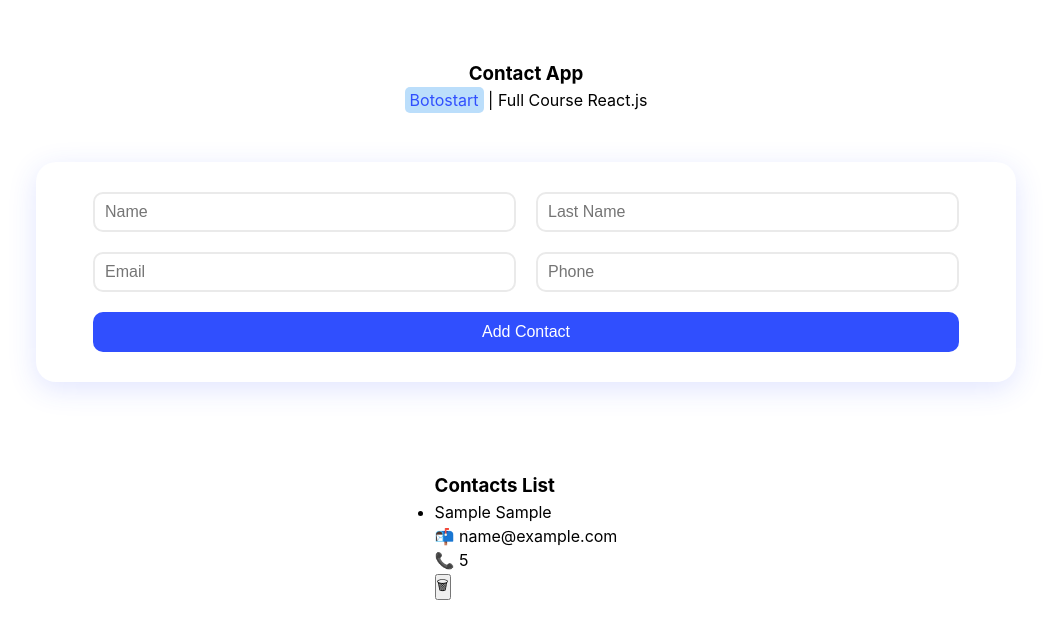
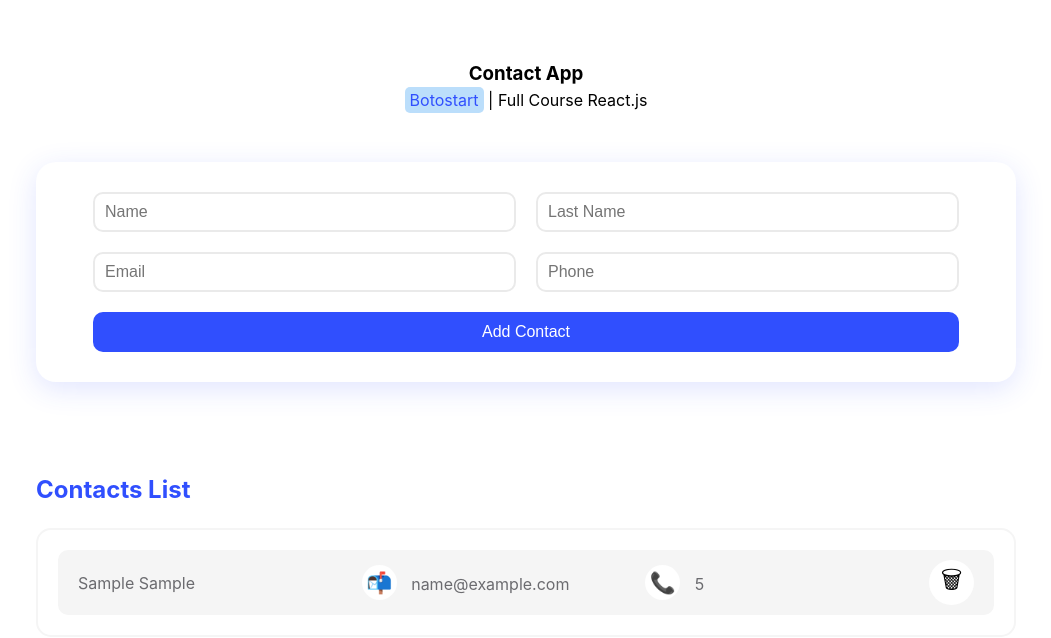
Before and after one commit to alirezaprime/Contact-App-, a React (Vite) app: page / in a window 1280 px wide. Both pictures are taken after typing "Sample", "Sample", "name@example.com", "5" into the empty fields and a click on the button "Add Contact". Shown: the top 638 px of the page, without its empty margins (114-1165 px from the left). Built offline with nearby package versions, Linux system fonts and the light colour scheme.

Commit message:
project is done

```diff
--- a/src/component/ContactItem.jsx
+++ b/src/component/ContactItem.jsx
@@ -1,11 +1,11 @@
+import styles from "./ContactItem.module.css";
+
 function ContactItem({
   data: { id, name, lastName, email, phone },
   deleteHandler,
 }) {
   return (
-    <>
-      <div>
-        <li>
+    <li className={styles.item}>
       <p>
         {name} {lastName}
       </p>
@@ -17,8 +17,6 @@
       </p>
       <button onClick={() => deleteHandler(id)}>🗑</button>
     </li>
-      </div>
-    </>
   );
 }
 
--- /dev/null
+++ b/src/component/ContactItem.module.css
@@ -0,0 +1,38 @@
+.item {
+  display: flex;
+  justify-content: space-between;
+  align-items: center;
+  background-color: #f5f5f5;
+  color: #6b6b6f;
+  padding: 10px 20px;
+  margin: 15px;
+  border-radius: 10px;
+}
+.item p {
+  flex-basis: 0;
+  flex-grow: 1;
+}
+.item span {
+  display: inline-block;
+  font-size: 1.3rem;
+  text-align: center;
+  margin-right: 10px;
+  background-color: #fff;
+  width: 35px;
+  height: 35px;
+  line-height: 35px;
+  border-radius: 50%;
+}
+.item button {
+  width: 45px;
+  height: 45px;
+  background-color: #fff;
+  border: none;
+  border-radius: 50%;
+  font-size: 1.5rem;
+  cursor: pointer;
+  transition: 0.1s all ease-in-out;
+}
+.item button:hover {
+  font-size: 2rem;
+}
--- a/src/component/ContactList.jsx
+++ b/src/component/ContactList.jsx
@@ -1,12 +1,13 @@
 import ContactItem from "./ContactItem";
+import styles from "./ContactsList.module.css";
 
 function ContactList({ contacts, deleteHandler }) {
   //   console.log(contacts);
   return (
-    <div>
+    <div className={styles.container}>
       <h3>Contacts List</h3>
       {contacts.length ? (
-        <ul>
+        <ul className={styles.contacts}>
           {contacts.map((contact) => (
             <ContactItem
               key={contact.id}
@@ -16,7 +17,7 @@
           ))}
         </ul>
       ) : (
-        <p>No Contacts Yet!</p>
+        <p className={styles.message}>No Contacts Yet!</p>
       )}
     </div>
   );
--- /dev/null
+++ b/src/component/ContactsList.module.css
@@ -0,0 +1,26 @@
+.container {
+  width: 100%;
+  margin-bottom: 100px;
+}
+.container h3 {
+  color: #304ffe;
+  font-size: 1.5rem;
+}
+.contacts {
+  border: 2px solid #f5f5f5;
+  list-style: none;
+  margin-top: 20px;
+  padding: 5px;
+  border-radius: 15px;
+}
+.message {
+  background-color: #f5f5f5;
+  height: 100px;
+  line-height: 100px;
+  text-align: center;
+  margin-top: 20px;
+  border-radius: 20px;
+  color: #6b6b6f;
+  font-size: 1.2rem;
+  font-weight: 500;
+}
```
Also changed, not shown: src/component/Contacts.jsx (+0 -19 lines). Lines whose indentation alone changed are shown as unchanged.
